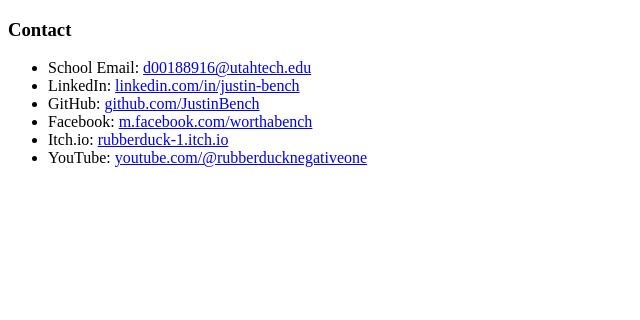
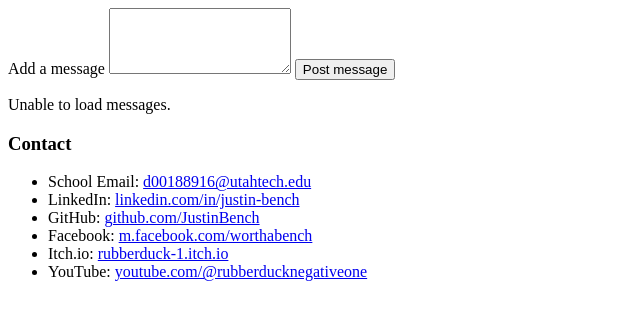
Before and after one commit to JustinBench/bench-justin-message-log, a Flask app: page / in a window 1280 px wide. Shown: the top 320 px of the page, without its empty margins (0-640 px from the left). Run offline with Flask 3, Linux system fonts and the light colour scheme; data that the repository does not hold is empty.

Commit message:
learned-concept

```diff
--- a/request.json
+++ /dev/null
@@ -1 +0,0 @@
-{"message":"This message came from PowerShell."}
--- a/static/main/script.js
+++ b/static/main/script.js
@@ -0,0 +1,74 @@
+const messageSection = document.querySelector(".messages");
+const messageForm = document.querySelector(".message-form");
+const messageInput = document.querySelector("#message-input");
+const formStatus = document.querySelector(".form-status");
+
+async function getMessages() {
+    messageSection.textContent = "Loading messages...";
+
+    try {
+        const response = await fetch("/messages");
+
+        if (!response.ok) {
+            throw new Error(`The server returned ${response.status}.`);
+        }
+
+        const messages = await response.json();
+        messageSection.replaceChildren();
+
+        if (messages.length === 0) {
+            messageSection.textContent = "No messages have been posted yet.";
+            return;
+        }
+
+        messages.forEach((messageData) => {
+            const message = document.createElement("p");
+            message.textContent = messageData.message;
+            messageSection.append(message);
+        });
+    } catch (error) {
+        messageSection.textContent = "Unable to load messages.";
+        console.error(error);
+    }
+}
+
+async function addMessage(event) {
+    event.preventDefault();
+
+    const message = messageInput.value.trim();
+
+    if (!message) {
+        formStatus.textContent = "Please enter a message.";
+        return;
+    }
+
+    const submitButton = messageForm.querySelector("button");
+    submitButton.disabled = true;
+    formStatus.textContent = "Posting message...";
+
+    try {
+        const response = await fetch("/messages", {
+            method: "POST",
+            headers: {
+                "Content-Type": "application/json"
+            },
+            body: JSON.stringify({ message })
+        });
+
+        if (!response.ok) {
+            throw new Error(`The server returned ${response.status}.`);
+        }
+
+        messageForm.reset();
+        formStatus.textContent = "Message posted.";
+        await getMessages();
+    } catch (error) {
+        formStatus.textContent = "Unable to post message.";
+        console.error(error);
+    } finally {
+        submitButton.disabled = false;
+    }
+}
+
+messageForm.addEventListener("submit", addMessage);
+getMessages();
--- a/templates/main/index.html
+++ b/templates/main/index.html
@@ -14,7 +14,15 @@
 
         </nav>
         <main>
+            <form class="message-form">
+                <label for="message-input">Add a message</label>
+                <textarea id="message-input" name="message" rows="4" required></textarea>
+                <button type="submit">Post message</button>
+                <p class="form-status" aria-live="polite"></p>
+            </form>
+            <section class="messages">
 
+            </section>
         </main>
         <footer>
             <h3>Contact</h3>
```
Also changed, not shown: README.md, 1 other file.
